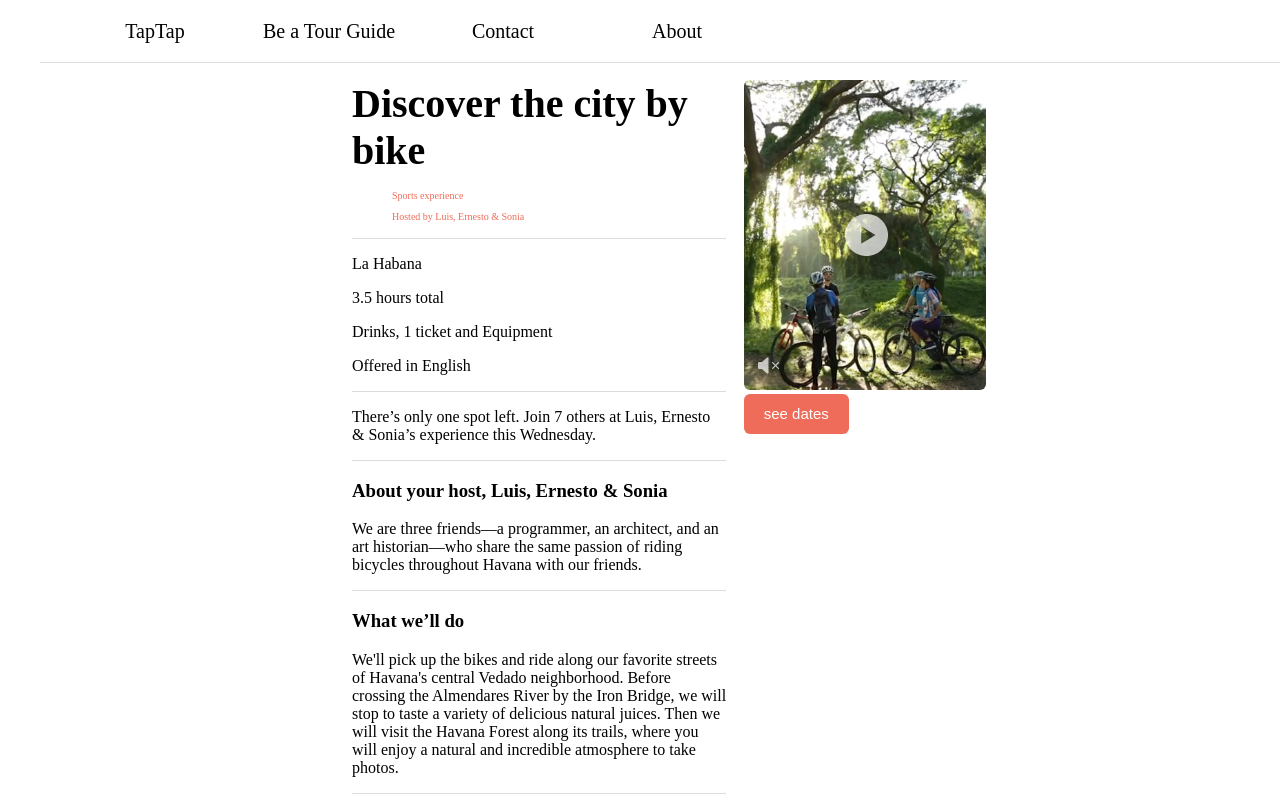
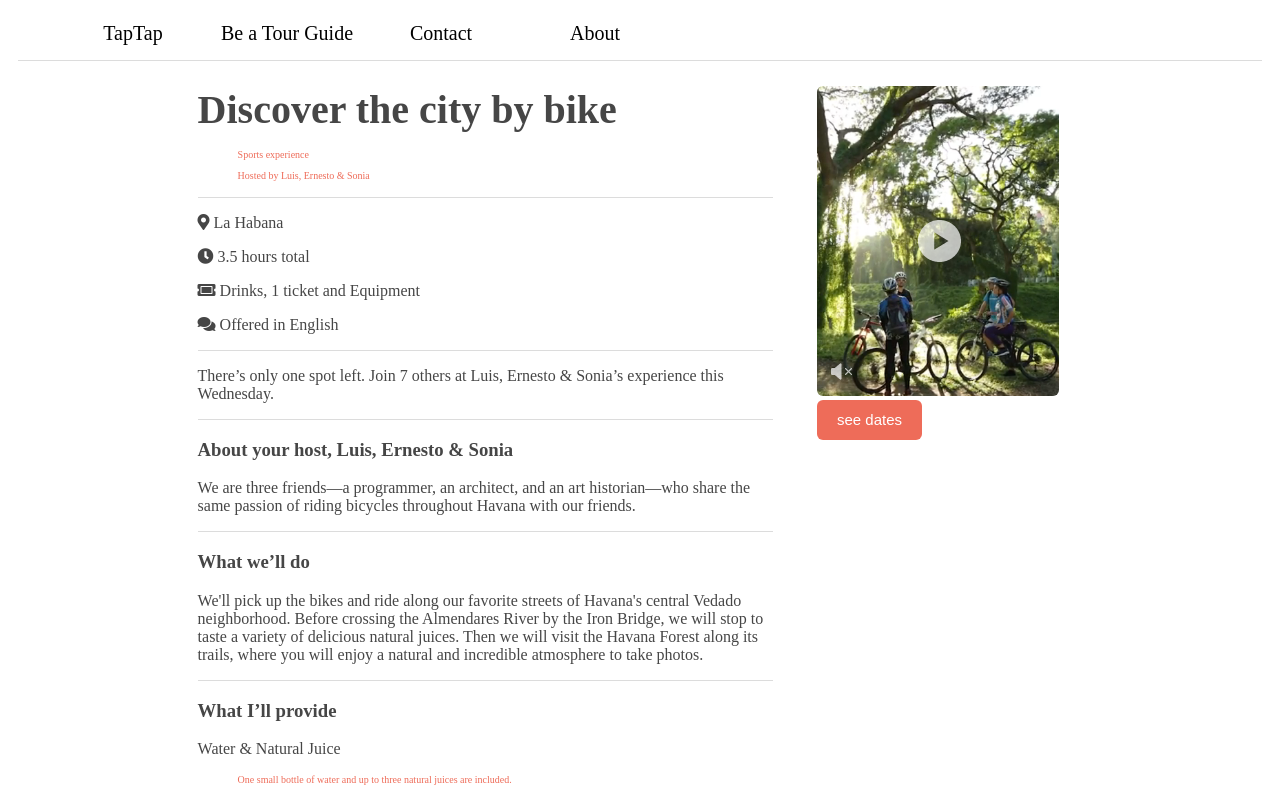
Before and after one commit to Vahagn-Zaqaryan/TapTap, a plain HTML site: page secondPage.html in a window 1280 px wide. Shown: the top 798 px of the page. Drawn offline with Linux system fonts and the light colour scheme.

Commit message:
Update layout

```diff
--- a/secondPage.css
+++ b/secondPage.css
@@ -1,12 +1,10 @@
 body {
-  padding: 0px;
-  margin: 0px;
+  color: #464646;
 }
 
 header {
-    margin: 20px;
-    padding: 20px;
-
+  padding-bottom: 15px;
+  margin: 10px;
 }
 
 h1 {
@@ -14,46 +12,52 @@ h1 {
   margin: 0px;
   font-size: 40px;
 }
+
+blockquote p {
+  font-size: 10px;
+  color: #ee6c59;
+}
+
 .container {
   overflow: hidden;
   top: 0;
-  position: fixed;
   background: white;
   width: 100%;
+  height: auto;
   border-bottom: 1px solid #dcdcdc;
 }
+
 .list-inline {
   list-style-type: none;
-
-
 }
 
 .list-inline li {
   display: inline-block;
   line-height: 10px;
-  margin: 10px 20px 10px 0px;
-  height: 10px;
+  /*margin: 10px 20px 10px 0px;*/
+  height: 0px;
   width: 150px;
   font-size: 20px;
   text-align: center;
+  /*float: left;*/
+
 }
 
 .list-inline li a {
   text-decoration: none;
   color:#000;
+  /*float: right;*/
 }
 
 .list-inline li a:hover {
-  background-color: #d3d3d3;
-  border: hidden;
-  border-radius: 8px;
-  padding: 8px;
+  border-bottom: 1px solid #464646;
 }
 
 #main {
   display: flex;
   justify-content: space-between;
-  width: 45%;
+  align-content: center;
+  width: 70%;
   margin: auto;
 }
 
@@ -61,26 +65,19 @@ h1 {
   width: 65%;
 }
 .aside-with-image {
-  width: 32%;
+  width: 30%;
   position: relative;
 
 }
-
 
 .texts {
   border-bottom: 1px solid #dcdcdc;
 }
 
 .image-div {
-  /*top: 50px;*/
   width: 250px;
   height: 400px;
   position: fixed;
-  /*background-image: url("./background/sectionImage.png");
-  background-size: cover;
-  background-attachment: scroll;
-  background-position: center;
-  background-repeat: no-repeat;*/
 }
 
 .image-div img {
@@ -100,8 +97,6 @@ h1 {
   line-height: 20px;
 }
 
-
-blockquote p {
-  font-size: 10px;
-  color: #ee6c59;
+.fas  {
+  color: #464646;
 }
--- a/secondPage.html
+++ b/secondPage.html
@@ -4,6 +4,7 @@
     <meta charset="utf-8">
     <title>Second Page</title>
     <link rel="stylesheet" href="secondPage.css">
+    <link rel="stylesheet" href="https://use.fontawesome.com/releases/v5.0.8/css/all.css" integrity="sha384-3AB7yXWz4OeoZcPbieVW64vVXEwADiYyAEhwilzWsLw+9FgqpyjjStpPnpBO8o8S" crossorigin="anonymous">
   </head>
   <body>
     <header>
@@ -28,10 +29,10 @@
                         </blockquote>
                         </div>
                         <div class="texts">
-                          <p>La Habana</p>
-                          <p>3.5 hours total</p>
-                          <p>Drinks, 1 ticket and Equipment</p>
-                          <p>Offered in English</p>
+                          <p> <i class="fas fa-map-marker-alt"></i> La Habana</p>
+                          <p> <i class="fas fa-clock"></i> 3.5 hours total</p>
+                          <p> <i class="fas fa-ticket-alt"></i> Drinks, 1 ticket and Equipment</p>
+                          <p> <i class="fas fa-comments"></i> Offered in English</p>
                         </div>
                         <div class="texts">
                           <p>There’s only one spot left. Join 7 others at Luis, Ernesto & Sonia’s experience this Wednesday.</p>
@@ -80,37 +81,16 @@
                           </p>
                         </div>
                         <div class="texts"></div>
-                        <!-- <div id="map" style="width:400px;height:400px;background:yellow"></div> -->
-                        <iframe src="https://www.google.com/maps/embed?pb=!1m14!1m12!1m3!1d781987.1345269473!2d45.06332055536627!3d40.038877880725096!2m3!1f0!2f0!3f0!3m2!1i1024!2i768!4f13.1!5e0!3m2!1sen!2s!4v1522007347093" width="400" height="300" frameborder="0" style="border:0" allowfullscreen></iframe>
+                        <iframe src="https://www.google.com/maps/embed?pb=!1m14!1m12!1m3!1d781987.1345269473!2d45.06332055536627!3d40.038877880725096!2m3!1f0!2f0!3f0!3m2!1i1024!2i768!4f13.1!5e0!3m2!1sen!2s!4v1522007347093" width="500" height="350" frameborder="0" style="border:0" allowfullscreen></iframe>
                 </div>
-
             </div>
         </aside>
         <aside class="aside-with-image">
           <div class="image-div">
-            <img src="./background/sectionImage.png" alt="">
+            <img src="./background/sectionImage.png" alt="crap">
             <button type="button" name="button"> see dates</button>
         </div>
         </aside>
     </section>
-
-    <!-- <div style="width: 100%">
-      <iframe width="100%" height="600" src="https://maps.google.com/maps?width=100%&amp;height=600&amp;hl=en&amp;q=1%20Grafton%20Street%2C%20Dublin%2C%20Ireland+(My%20Business%20Name)&amp;ie=UTF8&amp;t=&amp;z=14&amp;iwloc=B&amp;output=embed" frameborder="0" scrolling="no" marginheight="0" marginwidth="0">
-        <a href="https://www.maps.ie/create-google-map/">Add map to website</a></iframe>
-      </div><br /> -->
-
-
-    <!-- <script>
-function myMap() {
-var mapOptions = {
-    center: new google.maps.LatLng(51.5, -0.12),
-    zoom: 10,
-    mapTypeId: google.maps.MapTypeId.HYBRID
-}
-var map = new google.maps.Map(document.getElementById("map"), mapOptions);
-}
-</script>
-
-<script src="https://maps.googleapis.com/maps/api/js?key=AIzaSyBu-916DdpKAjTmJNIgngS6HL_kDIKU0aU&callback=myMap"></script> -->
   </body>
 </html>
```
